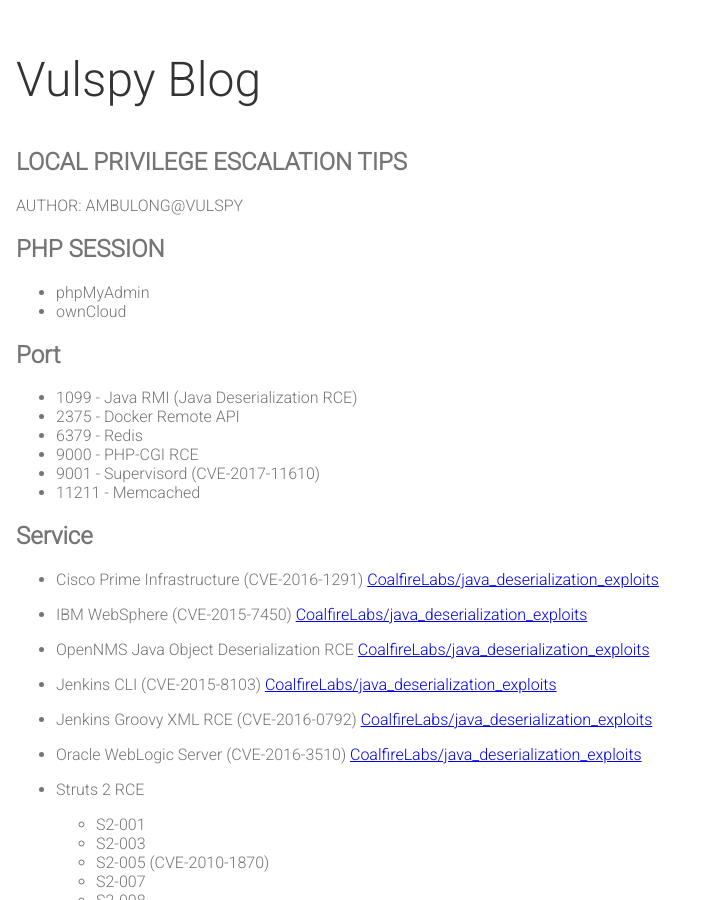
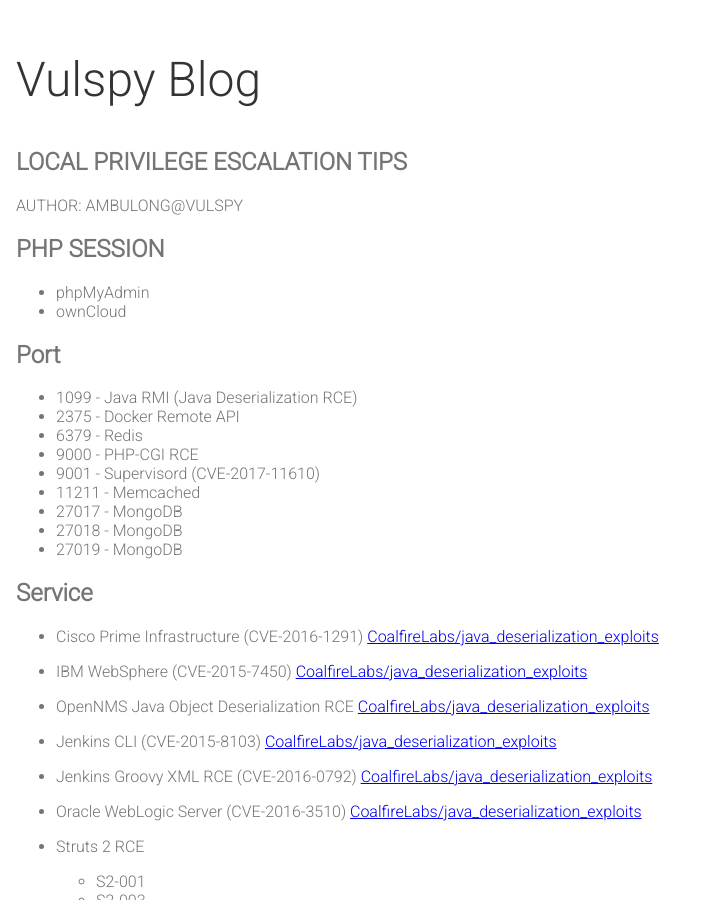
Before and after one commit to vulspy/vulspy.github.io, a Jekyll site: the page built from _posts/2017-08-12-Privilege-escalation.md, in a window 1280 px wide and 900 px high. Shown: the whole window, without its empty margins (0-705 px from the left). Built offline with Jekyll 4.4.1, drawn with Linux system fonts in a browser that asks for light colours.

Commit message:
update privilege escalation

```diff
--- a/_posts/2017-08-12-Privilege-escalation.md
+++ b/_posts/2017-08-12-Privilege-escalation.md
@@ -17,6 +17,9 @@
 * 9000 - PHP-CGI RCE
 * 9001 - Supervisord (CVE-2017-11610)
 * 11211 - Memcached
+* 27017 - MongoDB
+* 27018 - MongoDB
+* 27019 - MongoDB
 
 # Service
 
```
